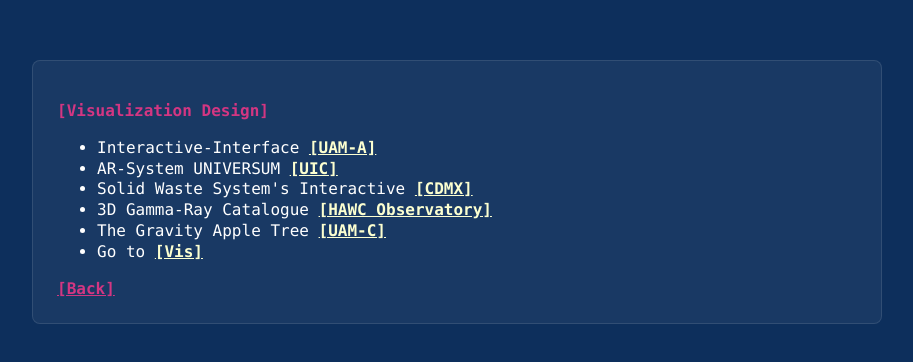
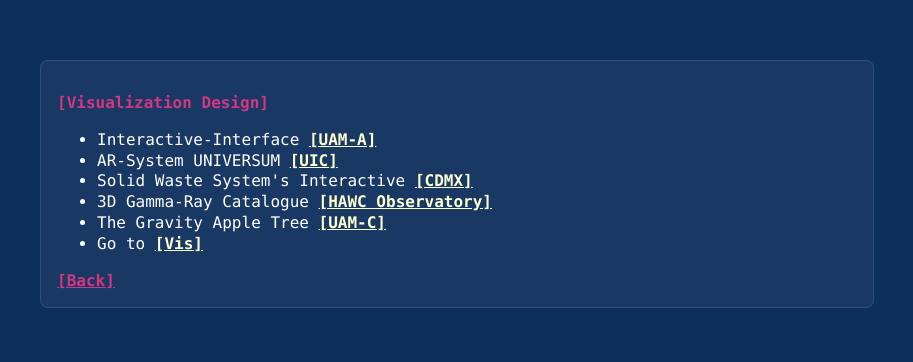
Before and after one commit to ciretorres/ciretorres.github.io, a Vue app: page /design in a window 1280 px wide. Shown: the top 362 px of the page, without its empty margins (183-1096 px from the left). Built offline with nearby package versions, Linux system fonts and the light colour scheme.

Commit message:
ajustando padding en contenedores

```diff
--- a/src/scss/grid.scss
+++ b/src/scss/grid.scss
@@ -12,5 +12,6 @@
   // padding: 24px;
   @media (min-width:768px) {
     // padding: 40px;
+    // max-width: 800px;
   }
 }
--- a/src/views/Design.vue
+++ b/src/views/Design.vue
@@ -1,6 +1,6 @@
 <template>
   <div class="design">
-    <div class="container p-3">
+    <div class="container p-2">
       <p class="color-red">[Visualization Design]</p>
       <ul>
         <li>Interactive-Interface <a href="https://github.com/ciretorres/thesis-project" target="_blank" class="color-yellow">[UAM-A]</a></li>
--- a/src/views/Development.vue
+++ b/src/views/Development.vue
@@ -1,6 +1,6 @@
 <template>
   <div class="development">
-    <div class="container p-3">
+    <div class="container p-2">
       <p class="color-red">[Web development]</p>
       <ul>
         <li>Luxury Jewelry Imports <router-link class="color-yellow" target="_blank" to="/development/luxji">[Retail]</router-link></li>
--- a/src/views/Marketing.vue
+++ b/src/views/Marketing.vue
@@ -1,6 +1,6 @@
 <template>
   <div class="marketing">
-    <div class="container p-3">
+    <div class="container p-2">
       <p class="color-red">[Social Media Marketing]</p>
       <ul>
         <li>OXXO México <router-link class="color-yellow" target="_blank" to="/marketing/oxxo">[Clic me!]</router-link></li>
```
